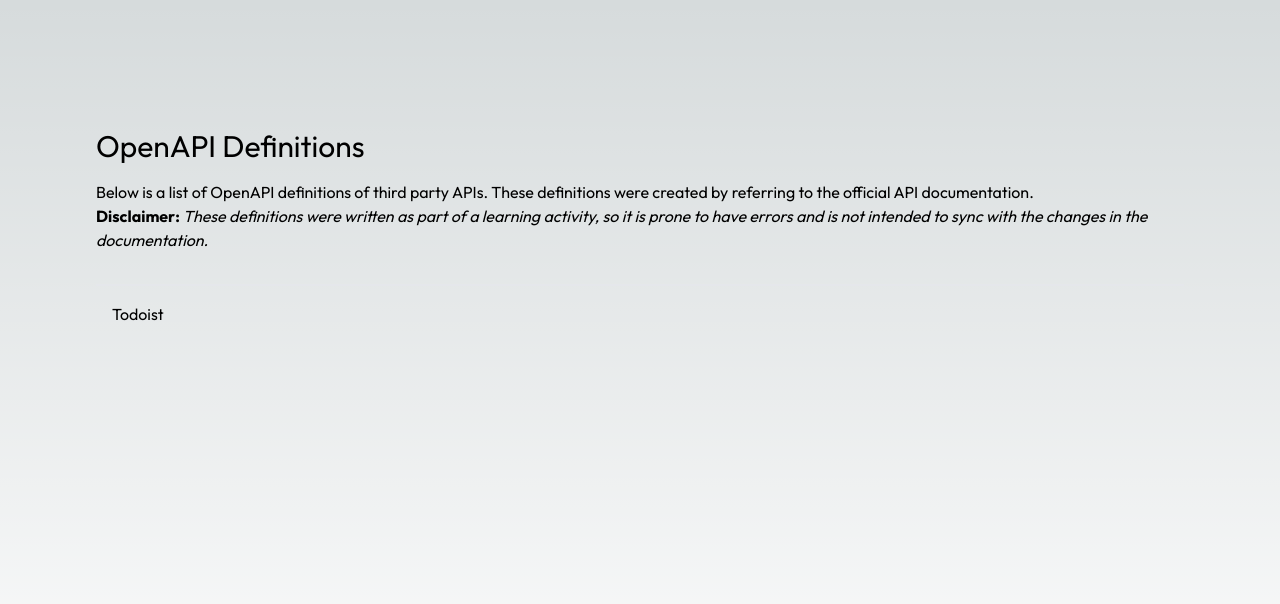
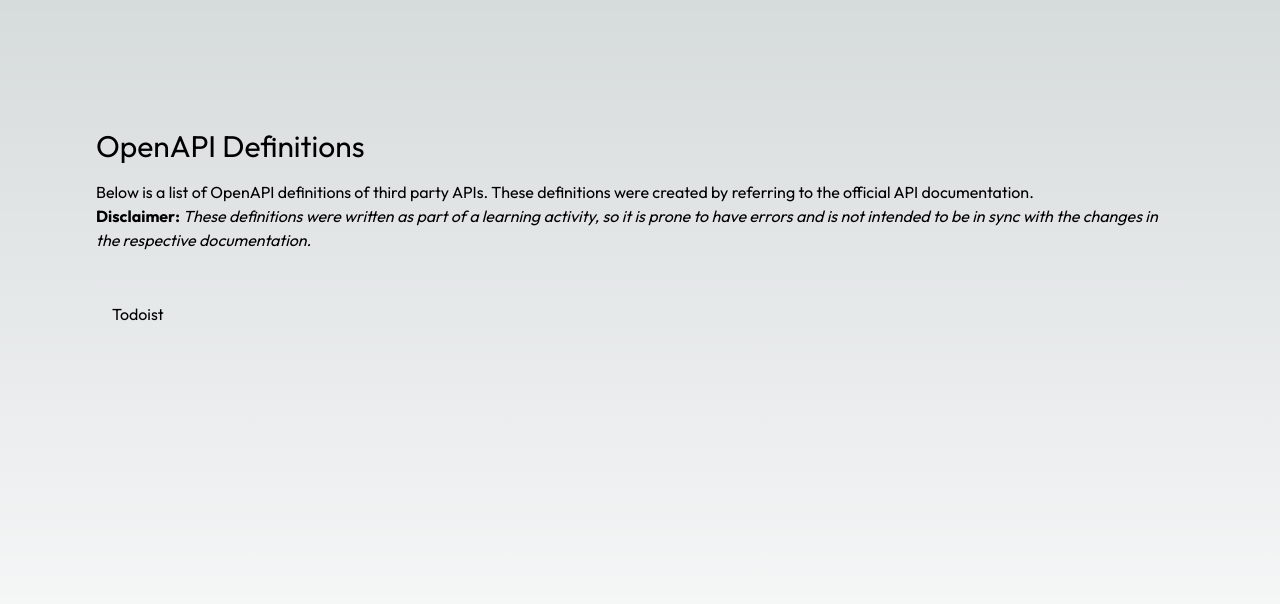
Before and after one commit to InfantAjayVenus/OpenAPI-Descriptions, a Next.js app: page / in a window 1280 px wide. Shown: the top 604 px of the page. Built offline with nearby package versions, Linux system fonts and the light colour scheme.

Commit message:
[index] patch: copy write changes

```diff
--- a/pages/index.tsx
+++ b/pages/index.tsx
@@ -27,7 +27,7 @@ export default function Home({ definitionsList }: HomeProps) {
       <header className="border-b-2 py-8">
         <h3 className="text-3xl mb-4">OpenAPI Definitions</h3>
         <p>Below is a list of OpenAPI definitions of third party APIs. These definitions were created by referring to the official API documentation.</p>
-        <p><strong>Disclaimer:</strong><em> These definitions were written as part of a learning activity, so it is prone to have errors and is not intended to sync with the changes in the documentation. </em></p>
+        <p><strong>Disclaimer:</strong><em> These definitions were written as part of a learning activity, so it is prone to have errors and is not intended to be in sync with the changes in the respective documentation. </em></p>
       </header>
       <section className="p-4">
         <ul>
```
